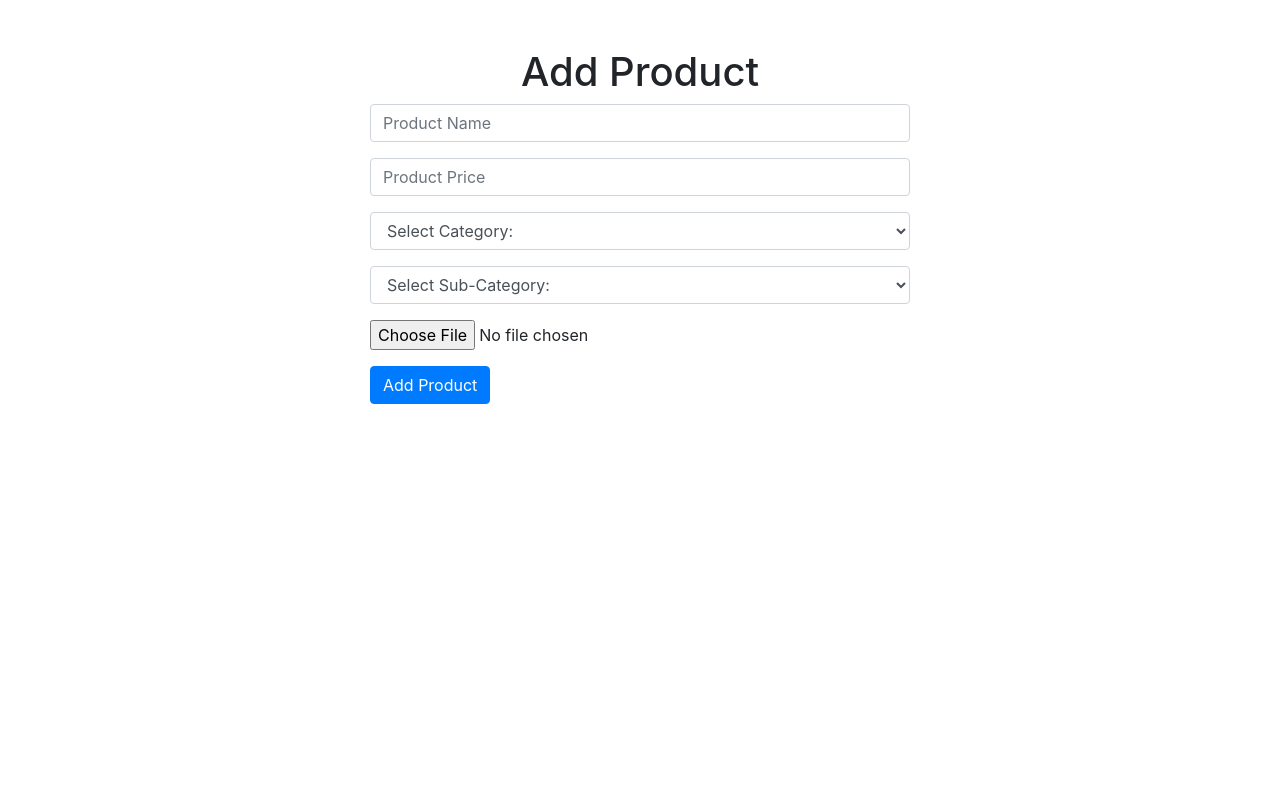
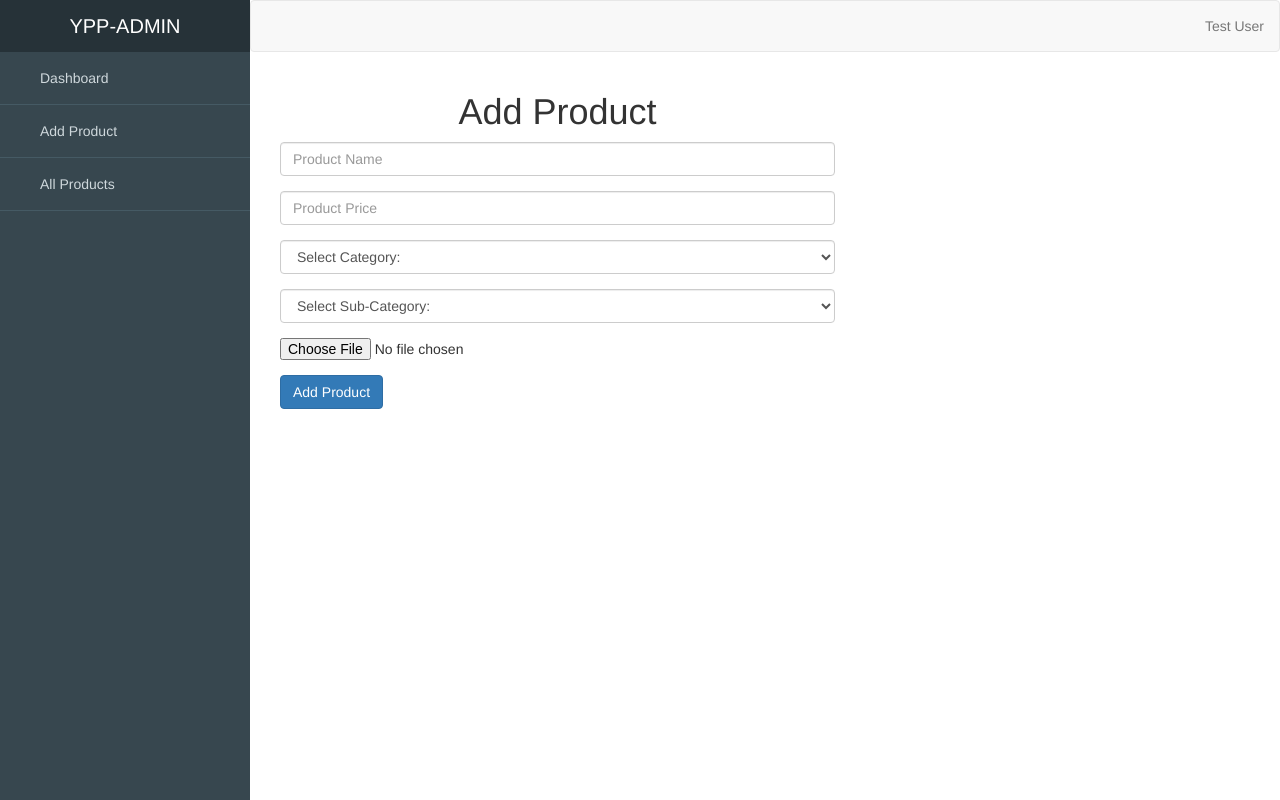
Before and after one commit to SyedaSunaina/ypp, a PHP site: page /add-product.php in a window 1280 px wide; the page is wider, and only the part inside the window is pictured. Run offline with PHP 8.4, Linux system fonts and the light colour scheme; some libraries are stand-ins or nearby versions.

Commit message:
admin dashboard

```diff
--- a/add-product.php
+++ b/add-product.php
@@ -1,5 +1,5 @@
 <?php
-
+$infomsg = '';
 if ($_SERVER['REQUEST_METHOD'] === 'POST') {
     include("connection.php");
 
@@ -18,10 +18,11 @@ if ($_SERVER['REQUEST_METHOD'] === 'POST') {
 
         $upload = move_uploaded_file($tmp_image, $folder);
 
-        if ($stmt->execute() && $upload) {
-            echo "Data Inserted";
-        } else {
-            echo "Failed to insert data or upload image.";
+        if($stmt->execute() && $upload) {
+            $infomsg = "Product Added";
+        }
+        else {
+            $infomsg = "Failed to add Product or upload image.";
         }
 
         $stmt->close();
@@ -32,17 +33,70 @@ if ($_SERVER['REQUEST_METHOD'] === 'POST') {
 ?>
 
 <!DOCTYPE html>
-<html>
+<html lang="en">
 <head>
-    <title>Add Product</title>
-    <link rel="stylesheet" href="https://stackpath.bootstrapcdn.com/bootstrap/4.5.2/css/bootstrap.min.css">
+    <meta charset="UTF-8">
+    <meta name="viewport" content="width=device-width, initial-scale=1.0">
+    <title>Add Products - Yummy Pet Palate</title>
+    <link rel="stylesheet" href="dash.css">
+    <link rel="stylesheet" href="https://cdn.usebootstrap.com/bootstrap/3.3.7/css/bootstrap.min.css">
+    <link rel="stylesheet" href="https://cdnjs.cloudflare.com/ajax/libs/material-design-iconic-font/2.2.0/css/material-design-iconic-font.min.css">
 </head>
 <body>
-    <div class="container">
-        <h1 class="text-center mt-5">Add Product</h1>
+    <div id="viewport">
+        <!-- Sidebar -->
+        <div id="sidebar">
+          <header>
+            <a href="#">YPP-ADMIN</a>
+          </header>
+          <ul class="nav">
+          <li>
+              <a href="dashboard.php">
+                <i class="zmdi zmdi-view-dashboard"></i> Dashboard
+              </a>
+            </li>
+            <li>
+              <a href="add-product.php">
+                <i class="zmdi zmdi-link"></i> Add Product
+              </a>
+            </li>
+            <li>
+              <a href="all-products.php">
+                <i class="zmdi zmdi-widgets"></i> All Products
+              </a>
+            </li>
+          </ul>
+        </div>
+        <!-- Content -->
+        <div id="content">
+          <nav class="navbar navbar-default">
+            <div class="container-fluid">
+              <ul class="nav navbar-nav navbar-right">
+                <li>
+                  <a href="#"><i class="zmdi zmdi-notifications text-danger"></i>
+                  </a>
+                </li>
+                <li><a href="#">Test User</a></li>
+              </ul>
+            </div>
+          </nav>
+          <div class="container-fluid">
+            <!-- <h1>Simple Sidebar</h1>
+            <p>
+              Make sure to keep all page content within the
+              <code>#content</code>.
+            </p> -->
+            <div class="container">
+
         <div class="row justify-content-center">
             <div class="col-md-6">
+                <h1 class="text-center mt-5">Add Product</h1>
                 <form method="post" enctype="multipart/form-data">
+                <?php if (!empty($infomsg)) : ?>
+              <div class="alert alert-success mt-4">
+                <?php echo $infomsg; ?>
+              </div>
+            <?php endif; ?>
                     <div class="form-group">
                         <input type="text" name="pname" class="form-control" placeholder="Product Name" required>
                     </div>
@@ -76,8 +130,9 @@ if ($_SERVER['REQUEST_METHOD'] === 'POST') {
     </div>
 
 
-    <script src="https://code.jquery.com/jquery-3.5.1.slim.min.js"></script>
-    <script src="https://cdn.jsdelivr.net/npm/@popperjs/core@2.9.1/dist/umd/popper.min.js"></script>
-    <script src="https://stackpath.bootstrapcdn.com/bootstrap/4.5.2/js/bootstrap.min.js"></script>
+          </div>
+        </div>
+      </div>
+      <script src="https://cdn.usebootstrap.com/bootstrap/3.3.7/js/bootstrap.min.js"></script>
 </body>
 </html>
--- /dev/null
+++ b/dash.css
@@ -0,0 +1,78 @@
+@import url('https://fonts.googleapis.com/css?family=Roboto:300,400,400i,500');
+
+body {
+  overflow-x: hidden;
+  font-family: 'Roboto', sans-serif;
+  font-size: 16px;
+}
+
+/* Toggle Styles */
+
+#viewport {
+  padding-left: 250px;
+  -webkit-transition: all 0.5s ease;
+  -moz-transition: all 0.5s ease;
+  -o-transition: all 0.5s ease;
+  transition: all 0.5s ease;
+}
+
+#content {
+  width: 100%;
+  position: relative;
+  margin-right: 0;
+}
+
+/* Sidebar Styles */
+
+#sidebar {
+  z-index: 1000;
+  position: fixed;
+  left: 250px;
+  width: 250px;
+  height: 100%;
+  margin-left: -250px;
+  overflow-y: auto;
+  background: #37474F;
+  -webkit-transition: all 0.5s ease;
+  -moz-transition: all 0.5s ease;
+  -o-transition: all 0.5s ease;
+  transition: all 0.5s ease;
+}
+
+#sidebar header {
+  background-color: #263238;
+  font-size: 20px;
+  line-height: 52px;
+  text-align: center;
+}
+
+#sidebar header a {
+  color: #fff;
+  display: block;
+  text-decoration: none;
+}
+
+#sidebar header a:hover {
+  color: #fff;
+}
+
+#sidebar .nav{
+
+}
+
+#sidebar .nav a{
+  background: none;
+  border-bottom: 1px solid #455A64;
+  color: #CFD8DC;
+  font-size: 14px;
+  padding: 16px 24px;
+}
+
+#sidebar .nav a:hover{
+  background: none;
+  color: #ECEFF1;
+}
+
+#sidebar .nav a i{
+  margin-right: 16px;
+}
```
Also changed, not shown: all-products.php (+55 -12 lines), dashboard.php (added, +60 -0 lines), edit-product.php (+57 -10 lines).
